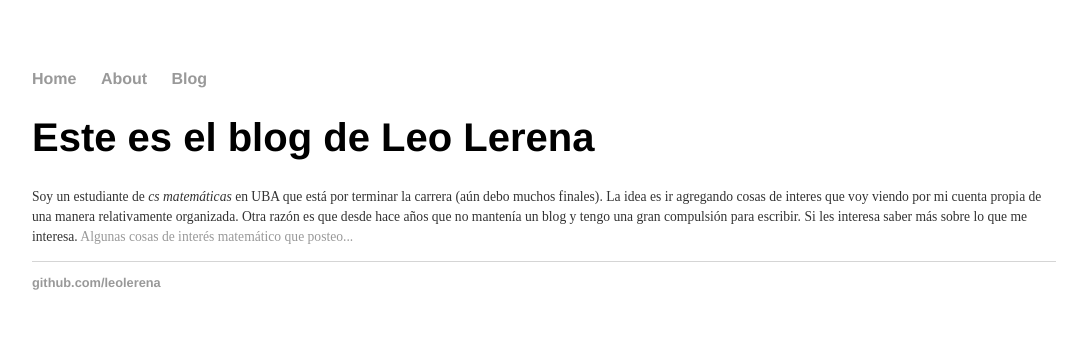
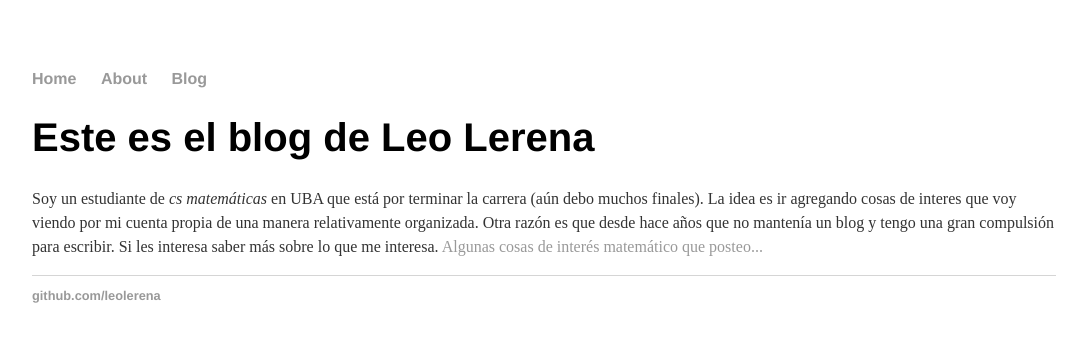
Before and after one commit to leolerena/leolerena.github.io, a Jekyll site: the page built from index.html, in a window 1280 px wide. Shown: the top 342 px of the page, without its empty margins (96-1183 px from the left). Built offline with Jekyll 4.4.1, drawn with Linux system fonts in a browser that asks for light colours.

Commit message:
Update main.css

```diff
--- a/css/main.css
+++ b/css/main.css
@@ -24,7 +24,7 @@ h1 {
     font-family:'Helvetica', 'Arial', 'Sans-Serif';
 }
 p {
-    font-size: 0.85em;
+    font-size: 1.00em;
     line-height: 1.5em;
     color: #333;
 }
```
